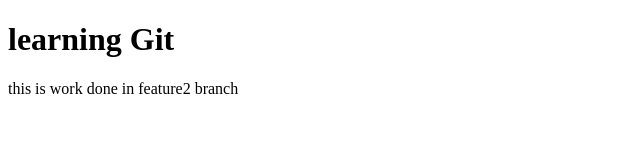
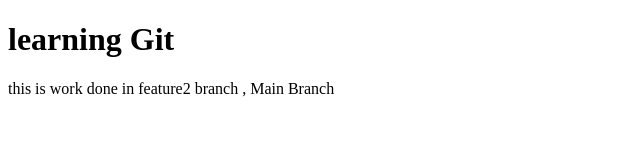
Before and after one commit to Sai-Vibhandik/another-one, a plain HTML site: page index.html in a window 1280 px wide. Shown: the whole page, without its empty margins (0-640 px from the left). Drawn offline with Linux system fonts and the light colour scheme.

Commit message:
added main branch

```diff
--- a/index.html
+++ b/index.html
@@ -8,6 +8,6 @@
 </head>
 <body>
     <h1>learning Git</h1>
-    <p>this is work done in feature2 branch</p>
+    <p>this is work done in feature2 branch , Main Branch</p>
 </body>
 </html>
```
